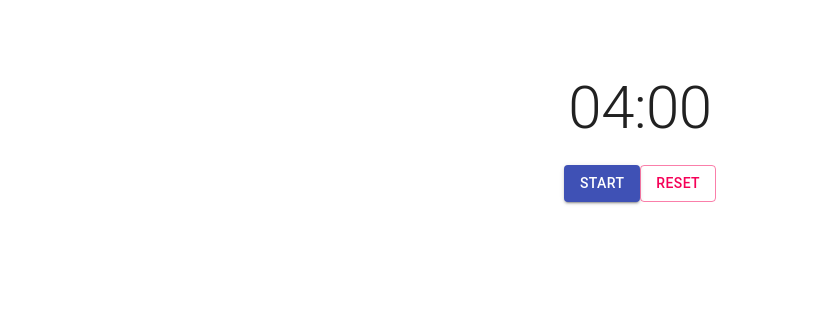
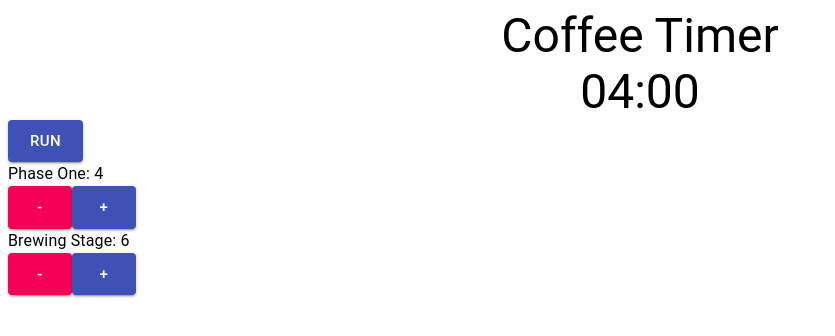
Before and after one commit to mkarkkainen/coffeetimer, a React (Create React App) app: page / in a window 1280 px wide. Shown: the top 336 px of the page, without its empty margins (0-835 px from the left). Built offline with nearby package versions, Linux system fonts and the light colour scheme.

Commit message:
added context for further customization, refactored timer

```diff
--- a/src/components/App.js
+++ b/src/components/App.js
@@ -1,10 +1,18 @@
 import React from "react";
 import Timer from "./Timer";
+import Customizer from "./Customizer.js";
+
+import { Typography } from "@material-ui/core";
 
 export default function App() {
   return (
     <div className="App">
-      <Timer />
+      <Typography variant="h3" align="center">
+        Coffee Timer
+      </Typography>
+      <Customizer>
+        <Timer />
+      </Customizer>
     </div>
   );
 }
--- /dev/null
+++ b/src/components/Customizer.js
@@ -0,0 +1,62 @@
+import React, { createContext, useState } from "react";
+import Button from "@material-ui/core/Button";
+import { Typography } from "@material-ui/core";
+
+export const phaseOneContext = createContext();
+export const phaseTwoContext = createContext();
+
+const Customizer = (props) => {
+  const [phaseOneLength, setPhaseOneLength] = useState(4);
+
+  const [phaseTwoLength, setPhaseTwoLength] = useState(6);
+
+  return (
+    <>
+      <phaseOneContext.Provider value={phaseOneLength}>
+        <phaseTwoContext.Provider value={phaseTwoLength}>
+          {props.children}
+        </phaseTwoContext.Provider>
+      </phaseOneContext.Provider>
+      <div>
+        <Typography>Phase One: {phaseOneLength}</Typography>
+        <Button
+          color="secondary"
+          variant="contained"
+          size="large"
+          onClick={() =>
+            setPhaseOneLength((prevLength) =>
+              prevLength === 0 ? 0 : prevLength - 1
+            )
+          }
+        >-</Button>
+        <Button
+          color="primary"
+          variant="contained"
+          size="large"
+          onClick={() => setPhaseOneLength(phaseOneLength + 1)}
+        >+</Button>
+      </div>
+      <div>
+        <Typography>Brewing Stage: {phaseTwoLength}</Typography>
+        <Button
+          color="secondary"
+          variant="contained"
+          size="large"
+          onClick={() =>
+            setPhaseTwoLength((prevLength) =>
+              prevLength === 0 ? 0 : prevLength - 1
+            )
+          }
+        >-</Button>
+        <Button
+          color="primary"
+          variant="contained"
+          size="large"
+          onClick={() => setPhaseTwoLength(phaseTwoLength + 1)}
+        >+</Button>
+      </div>
+    </>
+  );
+};
+
+export default Customizer;
--- a/src/components/Timer.js
+++ b/src/components/Timer.js
@@ -1,110 +1,85 @@
-import React, { useState, useEffect } from "react";
-import { makeStyles } from "@material-ui/core/styles";
-import alertSound from "./test-sound.mp3";
-import { Typography, Container, Grid, Button } from "@material-ui/core";
+import React, { useContext, useEffect, useState } from "react";
+import { phaseTwoContext, phaseOneContext } from "./Customizer.js";
 
-const useStyles = makeStyles((theme) => ({
-  heroContent: {
-    backgroundColor: theme.palette.background.paper,
-    padding: theme.spacing(8, 0, 6),
-  },
-}));
+import Button from "@material-ui/core/Button";
+import Typography from "@material-ui/core/Typography";
 
-export default function Timer() {
-  const classes = useStyles();
+const Timer = () => {
+  const [timerLength, setTimerLength] = useState(4);
+  const [timerOn, setTimerOn] = useState(false);
+  const [timerDone, setTimerDone] = useState(false);
 
-  const [minutes, setMinutes] = useState(4);
-  const [seconds, setSeconds] = useState(0);
-  const [displayMessage, setDisplayMessage] = useState(false);
-  const [start, setStart] = useState(false);
+  const [sessionType, setSessionType] = useState("phaseOne");
 
-  const sound = new Audio(alertSound);
-
-  const playSound = () => sound.play();
+  const phaseTwoLength = useContext(phaseTwoContext);
+  const phaseOneLength = useContext(phaseOneContext);
 
   useEffect(() => {
-    if (start && seconds >= 0) {
-      let interval = setInterval(() => {
-        clearInterval(interval);
-        if (seconds === 0) {
-          if (minutes !== 0) {
-            setSeconds(59);
-            setMinutes(minutes - 1);
-          } else {
-            setDisplayMessage(!displayMessage);
-            setStart(!start);
-          }
-        } else {
-          setSeconds(seconds - 1);
-        }
-      }, 1000);
+    const interval = setInterval(() => {
+      if (timerOn) {
+        setTimerLength((timerLength) => timerLength - 1);
+      }
+    }, 1000);
+    if (timerOn) {
+      setTimerDone(false);
     }
-  }, [start, seconds]);
+    return () => {
+      clearInterval(interval);
+    };
+  }, [timerOn]);
 
   useEffect(() => {
-    if (displayMessage) {
-      playSound();
-      setSeconds(0);
-      setMinutes(6);
+    if (timerLength === 0) {
+      setTimerOn(false);
+      setTimerDone(true);
+      setSessionType((prevType) => {
+        if (prevType === "phaseOne") return "phaseTwo";
+        if (prevType === "phaseTwo") return "phaseOne";
+      });
     }
-  }, [displayMessage]);
+  }, [timerLength]);
 
-  const handleStart = () => {
-    setStart(!start);
-    setDisplayMessage(false);
-  };
+  useEffect(() => {
+    if (sessionType === "phaseOne") {
+      setTimerLength(phaseOneLength * 60);
+    }
+  }, [phaseOneLength, sessionType]);
 
-  const handleReset = () => {
-    setStart(false);
-    setDisplayMessage(false);
-    setMinutes(4);
-    setSeconds(0);
-  };
+  useEffect(() => {
+    if (sessionType === "phaseTwo") {
+      setTimerLength(phaseTwoLength * 60);
+    }
+  }, [phaseTwoLength, sessionType]);
 
-  const timerMinutes = minutes < 10 ? `0${minutes}` : minutes;
-  const timerSeconds = seconds < 10 ? `0${seconds}` : seconds;
+  useEffect(() => {
+    if (sessionType === "phaseOne" && timerDone) {
+      console.log("Your coffee is done!!");
+    }
+    if (sessionType === "phaseTwo" && timerDone) {
+      console.log("Scoop!!");
+    }
+  }, [sessionType, timerDone]);
 
   return (
-    <div className={classes.heroContent}>
-      <Container maxWidth="sm">
-        <Typography
-          component="h1"
-          variant="h2"
-          align="center"
-          color="textPrimary"
-          gutterBottom
+    <>
+      <div>
+        <Typography variant="h3" align="center">
+          {new Date(timerLength * 1000).toISOString().substr(14, 5)}
+        </Typography>
+        <Button
+          variant="contained"
+          color="primary"
+          size="large"
+          onClick={() => {
+            setTimerOn(!timerOn);
+            console.log("play started sound");
+          }}
         >
-          {timerMinutes}:{timerSeconds}
-        </Typography>
+          {timerOn ? "Pause" : "Run"}
+        </Button>
+      </div>
+    </>
+  );
+};
 
-        <Grid container spacig={2} justify="center">
-          <Grid item>
-            <div>
-              {displayMessage && (
-                <Typography>Scoop the top layer of coffee!</Typography>
-              )}
-            </div>
-          </Grid>
-          <Grid item>
-            <Button
-              onClick={() => handleStart()}
-              variant="contained"
-              color="primary"
-            >
-              {start ? "Stop" : "Start"}
-            </Button>
-          </Grid>
-          <Grid item>
-            <Button
-              onClick={() => handleReset()}
-              variant="outlined"
-              color="secondary"
-            >
-              Reset
-            </Button>
-          </Grid>
-        </Grid>
-      </Container>
-    </div>
-  );
-}
+export default Timer;
```
Also changed, not shown: src/components/Alert.js (deleted, +0 -17 lines), src/components/Count.js (deleted, +0 -59 lines).
